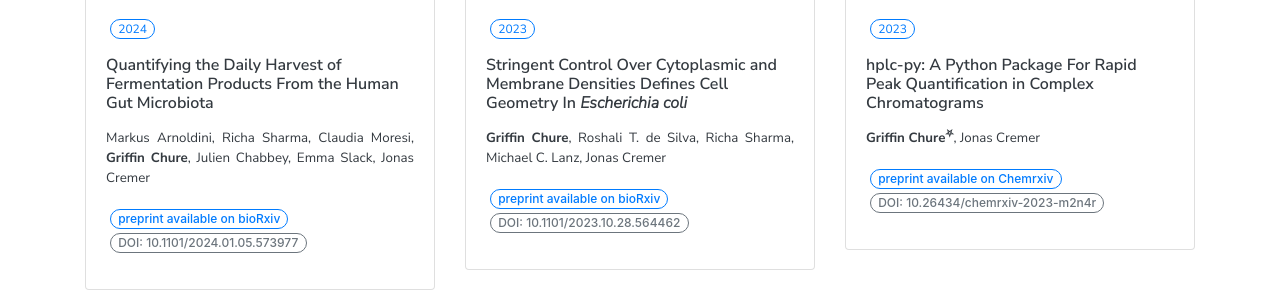
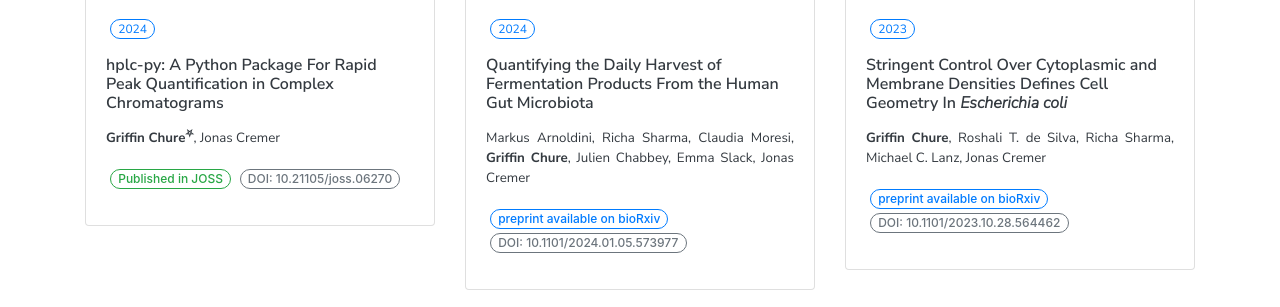
Before and after one commit to gchure/gchure.github.io, a Jekyll site: the page built from pages/publications.html, in a window 1280 px wide and 900 px high, cut to the strip 479-786 px from the top of the window. Built offline with Jekyll 4.4.1, drawn with Linux system fonts in a browser that asks for light colours; nearby versions of some CDN libraries; some web fonts are replaced.

Commit message:
Adding hplc-py and updating CV

```diff
--- a/_config.yml
+++ b/_config.yml
@@ -5,7 +5,7 @@ baseurl             :
 repository          :
 remote_theme        :
 open_new_tab        : true
-cv_filename         : GriffinChure_2024-01-08.pdf
+cv_filename         : GriffinChure_2024-02-19.pdf
 
 
 ### Plugins ###
--- a/_publications/2023-10-06-hplc-py.md
+++ b/_publications/2024-02-16-hplc-py.md
@@ -1,8 +1,8 @@
 ---
 layout: publication
 image: hplcpy/cover.jpg
-year: 2023
-doi: 10.26434/chemrxiv-2023-m2n4r
+year: 2024
+doi: "10.21105/joss.06270"
 title: >
     hplc-py: A Python Package For Rapid Peak Quantification in Complex Chromatograms
 abstract: >
@@ -23,11 +23,11 @@ abstract: >
 authors:
     - Griffin Chure<sup>⛧</sup>
     - Jonas Cremer
-journal: Chemrxiv
+journal: JOSS
 buttons:
     - name: PDF
       icon: fas fa-file-pdf
-      link: hplcpy/Chure2023b.pdf
+      link: hplcpy/Chure2024a.pdf
     - name: Software Documentation
       icon: fas fa-laptop
       link: "https://cremerlab.github.io/hplc-py"
```
Also changed, not shown: 4 other files.
